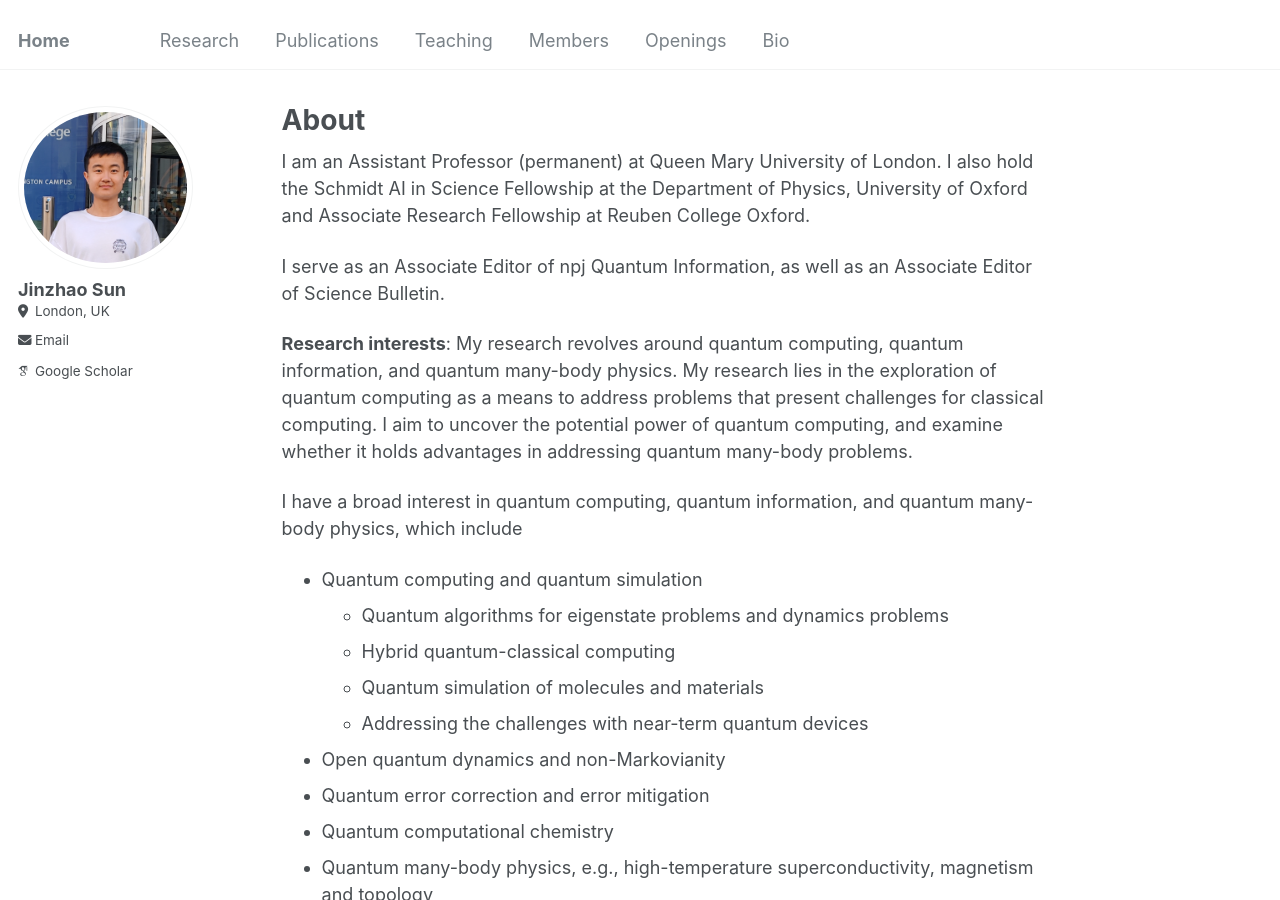
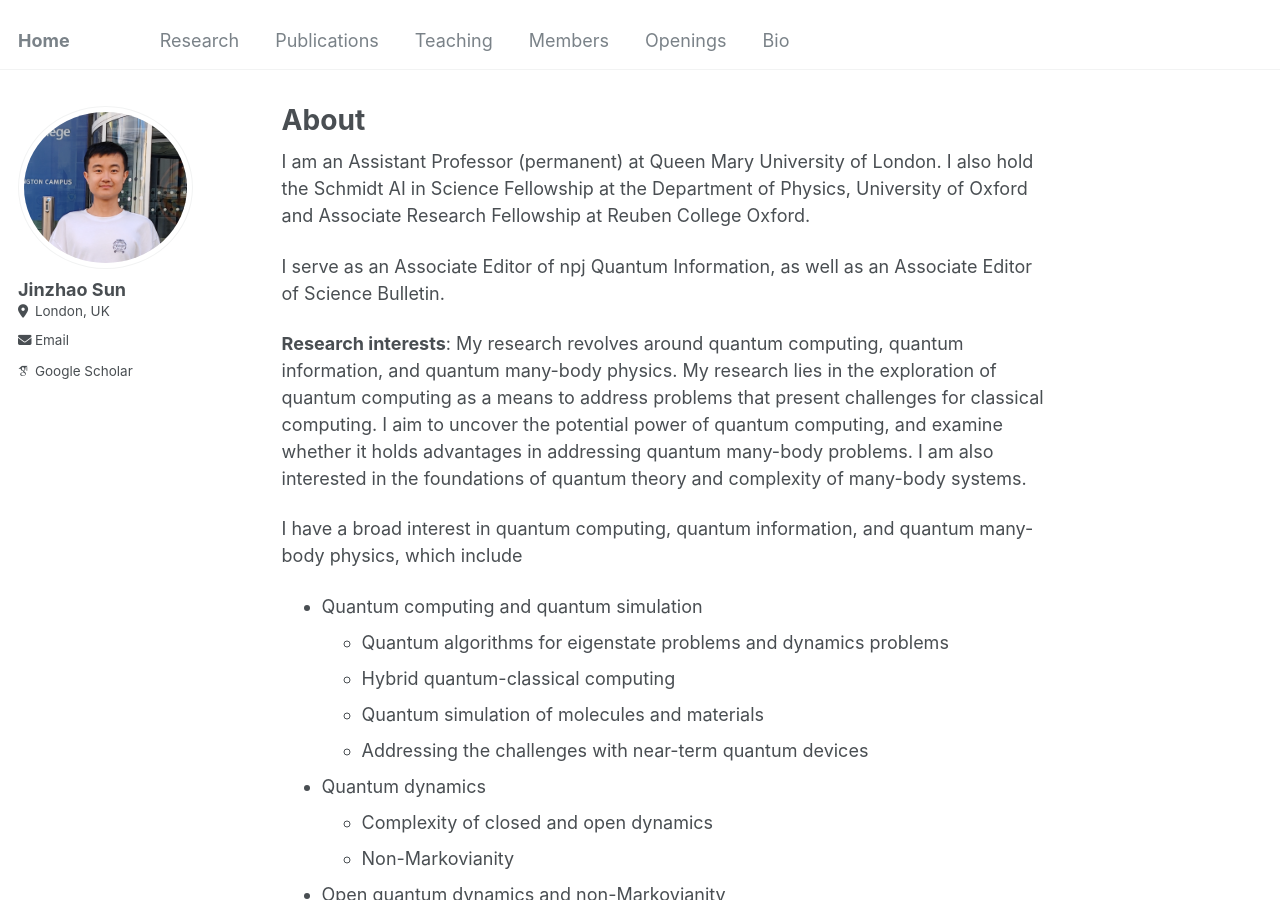
Before and after one commit to jinzhao-sun/jinzhao-sun.github.io, a Jekyll site: the page built from _pages/about.md, in a window 1280 px wide and 900 px high. Built offline with Jekyll 4.4.1, drawn with Linux system fonts in a browser that asks for light colours; some web fonts are replaced.

Commit message:
Update about.md

```diff
--- a/_pages/about.md
+++ b/_pages/about.md
@@ -11,7 +11,7 @@ I am an Assistant Professor (permanent) at Queen Mary University of London. I al
 
 I serve as an Associate Editor of npj Quantum Information, as well as an Associate Editor of Science Bulletin.
 
-**Research interests**: My research revolves around quantum computing, quantum information, and quantum many-body physics. My research lies in the exploration of quantum computing as a means to address problems that present challenges for classical computing. I aim to uncover the potential power of quantum computing, and examine whether it holds advantages in addressing quantum many-body problems.
+**Research interests**: My research revolves around quantum computing, quantum information, and quantum many-body physics. My research lies in the exploration of quantum computing as a means to address problems that present challenges for classical computing. I aim to uncover the potential power of quantum computing, and examine whether it holds advantages in addressing quantum many-body problems.  I am also interested in the foundations of quantum theory and complexity of many-body systems.
 
 I have a broad interest in quantum computing, quantum information, and quantum many-body physics, which include
 * Quantum computing and quantum simulation
@@ -19,6 +19,9 @@ I have a broad interest in quantum computing, quantum information, and quantum m
   *  Hybrid quantum-classical computing
   *  Quantum simulation of molecules and materials
   *  Addressing the challenges with near-term quantum devices
+* Quantum dynamics
+  * Complexity of closed and open dynamics
+  * Non-Markovianity
 * Open quantum dynamics and non-Markovianity
 * Quantum error correction and error mitigation
 * Quantum computational chemistry
```
